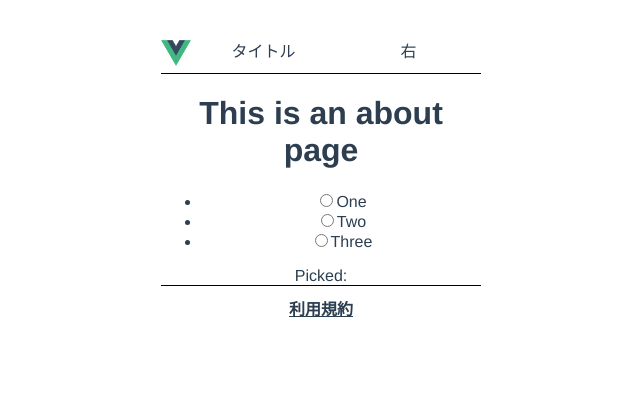
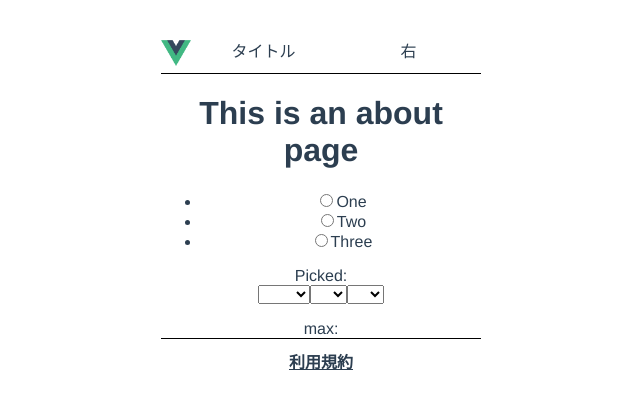
Before and after one commit to tomohikoseven/vuejs3_typescript_cli, a Vue app: page / in a window 1280 px wide. Shown: the top 408 px of the page, without its empty margins (319-959 px from the left). Built offline with nearby package versions, Linux system fonts and the light colour scheme.

Commit message:
selectのコンポーネント化の練習.

```diff
--- /dev/null
+++ b/src/atoms/select-date.vue
@@ -0,0 +1,24 @@
+<template>
+  <select v-model="dateValue">
+    <option v-for="(val, index) in dateList" :value="val" :key="index">
+      {{ val }}
+    </option>
+  </select>
+</template>
+
+<script lang="ts">
+import { defineComponent, ref } from "vue";
+
+export default defineComponent({
+  props: {
+    dateList: { type: Array },
+  },
+  setup() {
+    const dateValue = ref("");
+
+    return {
+      dateValue,
+    };
+  },
+});
+</script>
--- /dev/null
+++ b/src/molecules/select-calender.vue
@@ -0,0 +1,46 @@
+<template>
+  <select-date :dateList="years" v-model="year" />
+  <select-date :dateList="months" v-model="month" />
+  <select-date :dateList="days" v-model="day" />
+  <p>{{ year + month + day }}</p>
+</template>
+
+<script lang="ts">
+import { defineComponent, ref, computed, watch } from "vue";
+import selectDate from "@/atoms/select-date.vue";
+
+export default defineComponent({
+  components: {
+    selectDate,
+  },
+  emits: ["rewrite"],
+  setup(_, { emit }) {
+    const year = ref("");
+    const month = ref("");
+    const day = ref("");
+
+    const years = ["2022", "2021", "2020"];
+    const months = ["01", "02", "03"];
+    const days = ["01", "31"];
+
+    // function modelUpdate(e:string) {
+    //   console.log(e);
+    //   year.value = e;
+    // }
+    watch([year, month, day], () => {
+      emit("rewrite", year.value + month.value + day.value);
+    });
+
+    return {
+      years,
+      months,
+      days,
+      year,
+      month,
+      day,
+
+      // modelUpdate,
+    };
+  },
+});
+</script>
--- a/src/views/Home.vue
+++ b/src/views/Home.vue
@@ -3,24 +3,39 @@
     <h1>This is an about page</h1>
   </div>
   <input-radio :select-radio="selectRadio" />
-  <span>Picked:{{ picked }}</span>
+  <div>
+    <span>Picked:{{ picked }}</span>
+  </div>
+  <div>
+    <select-calender @rewrite="ReWrite" />
+  </div>
+  <div>max:{{ selectingDate }}</div>
 </template>
 
 <script lang="ts">
-import { defineComponent } from "vue";
+import { defineComponent, ref } from "vue";
 import inputRadio from "@/molecules/input-radio.vue";
 import { selectingRadio } from "@/composables/input-radio";
+import selectCalender from "@/molecules/select-calender.vue";
 
 export default defineComponent({
   name: "About",
   components: {
     inputRadio,
+    selectCalender,
   },
   setup() {
     const { picked, selectRadio } = selectingRadio();
+    const selectingDate = ref("");
+    const ReWrite = (e: string) => {
+      console.log("in ReWrite." + e);
+      selectingDate.value = e;
+    };
     return {
       picked,
+      selectingDate,
       selectRadio,
+      ReWrite,
     };
   },
 });
```
